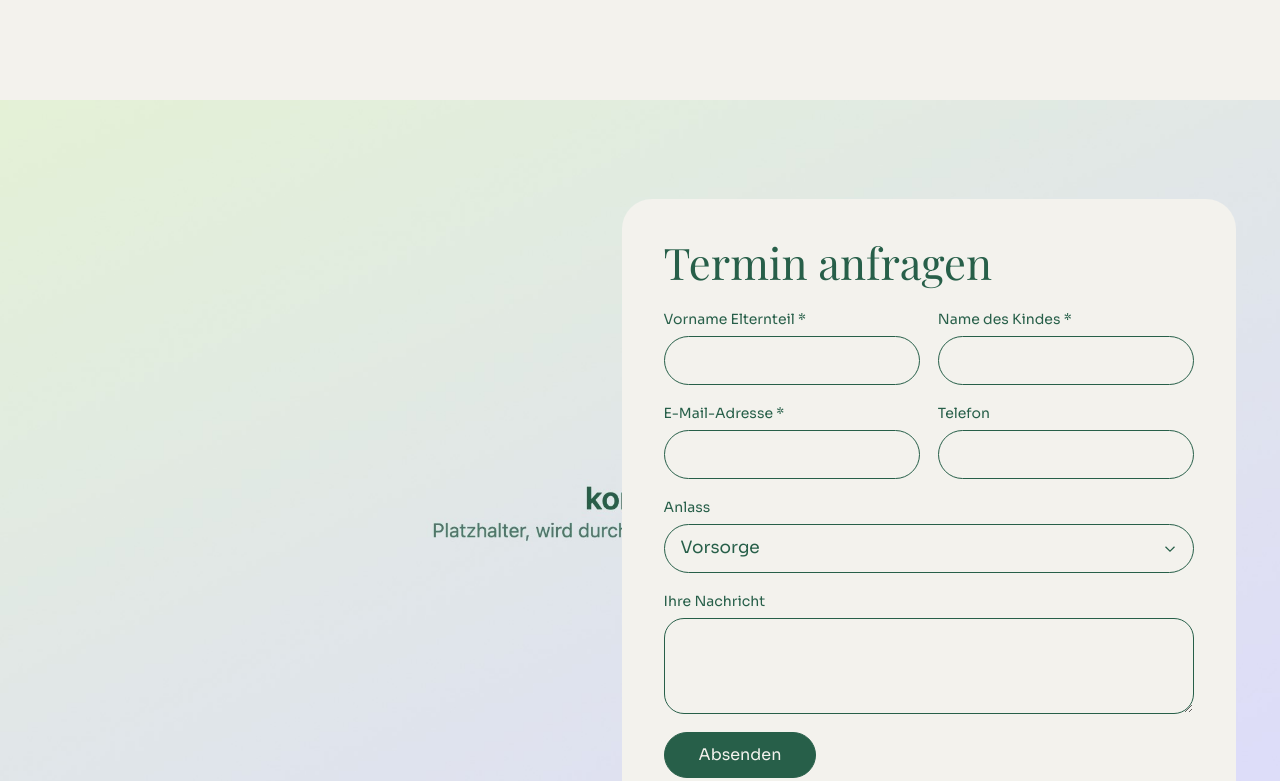
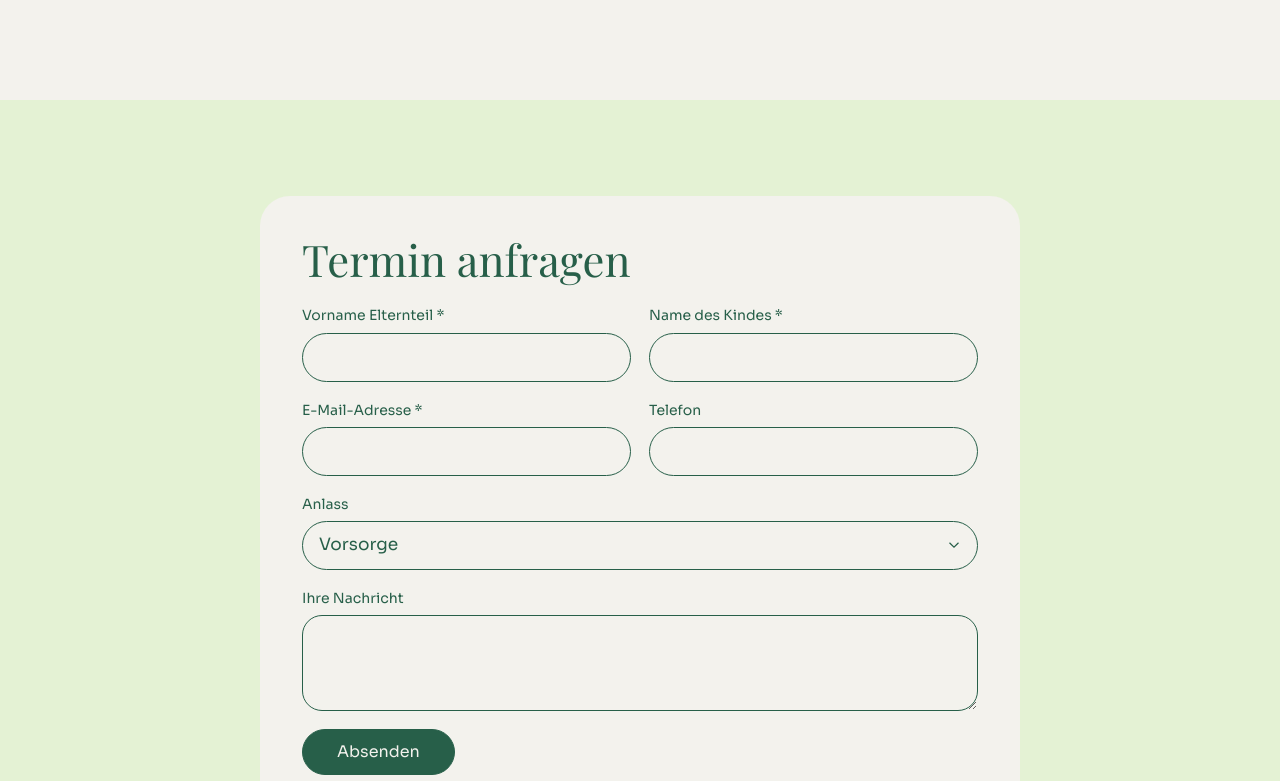
Before and after one commit to khccbdcsknd/rimci-website, a plain HTML site: page beispiele/kinderarzt-sternwiese/index.html in a window 1280 px wide. Shown: the part 5393-6174 px from the top of the page. Drawn offline with Linux system fonts and the light colour scheme.

Commit message:
Sternwiese: Platzhalter im Kontaktabschnitt entfernt
Co-Authored-By: Claude Opus 5.5 <noreply@anthropic.com>

```diff
--- a/beispiele/kinderarzt-sternwiese/index.html
+++ b/beispiele/kinderarzt-sternwiese/index.html
@@ -131,7 +131,6 @@
   </section>
 
   <section class="kontakt" id="kontakt">
-    <img class="kontakt__bild" src="bilder/kontakt.jpg" width="2400" height="1350" alt="" loading="lazy">
     <div class="formular-karte">
       <h2>Termin anfragen</h2>
       <form class="formular" novalidate>
--- a/beispiele/kinderarzt-sternwiese/stil.css
+++ b/beispiele/kinderarzt-sternwiese/stil.css
@@ -158,9 +158,8 @@ img { display: block; width: 100%; height: 100%; object-fit: cover; }
 @media (min-width: 900px) { .stimmen { grid-template-columns: repeat(3, 1fr); gap: 30px; } }
 
 /* ---- Kontakt ---- */
-.kontakt { position: relative; display: grid; padding: 0 0 var(--rand); }
-.kontakt__bild { aspect-ratio: 4 / 3; }
-.formular-karte { position: relative; z-index: 2; margin: -60px var(--rand) 0; padding: 30px 24px; border-radius: 30px; background: var(--creme); }
+.kontakt { display: grid; padding: clamp(48px, 8vw, 96px) var(--rand); background: var(--hellgruen); }
+.formular-karte { padding: 30px 24px; border-radius: 30px; background: var(--creme); }
 .formular-karte h2 { font: 400 clamp(2rem, 1.6rem + 1.4vw, 2.9rem)/1.1 var(--serif); }
 .formular { display: grid; gap: 18px; margin-top: 22px; }
 .reihe { display: grid; gap: 18px; }
@@ -177,9 +176,7 @@ img { display: block; width: 100%; height: 100%; object-fit: cover; }
 .formular__hinweis { font-size: 0.875rem; }
 @media (min-width: 640px) { .reihe { grid-template-columns: 1fr 1fr; } }
 @media (min-width: 900px) {
-  .kontakt { min-height: 820px; padding: 0; }
-  .kontakt__bild { position: absolute; inset: 0; aspect-ratio: auto; }
-  .formular-karte { justify-self: end; align-self: center; width: min(640px, 48%); margin: 80px var(--rand); padding: 40px 42px 42px; }
+  .formular-karte { justify-self: center; width: min(760px, 100%); padding: 40px 42px 42px; }
 }
 
 /* ---- Fuß ---- */
```
Also changed, not shown: beispiele/kinderarzt-sternwiese/bilder/kontakt.jpg (deleted).
